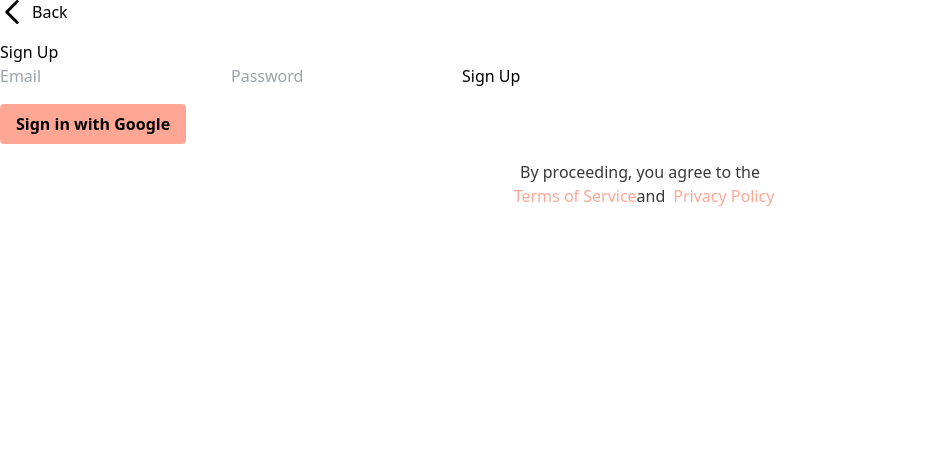
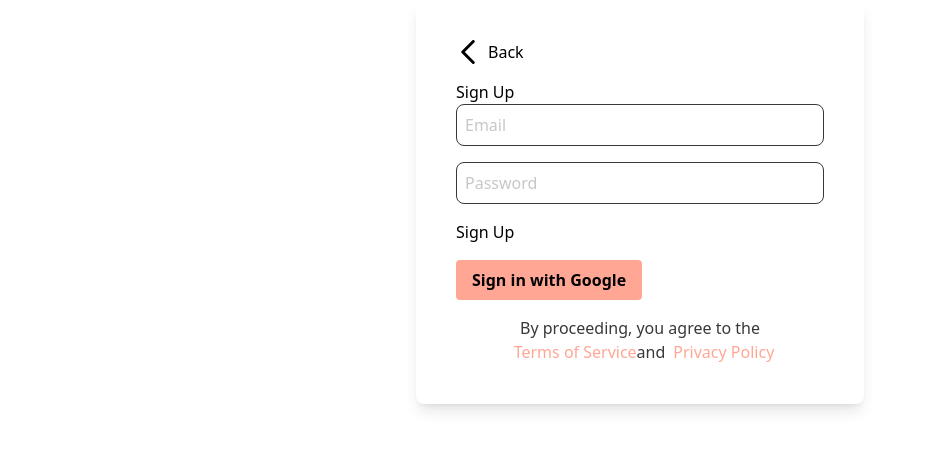
Before and after one commit to alexandermaat99/ThePatternsPlaceNewsletter, a Next.js app in the folder tpp-newsletter/: page /signup in a window 1280 px wide. Shown: the top 450 px of the page, without its empty margins (0-925 px from the left). Built offline with nearby package versions, Linux system fonts and the light colour scheme; no server answers.

Commit message:
som styling to sign up page

```diff
--- a/tpp-newsletter/app/signup/page.tsx
+++ b/tpp-newsletter/app/signup/page.tsx
@@ -79,6 +79,9 @@
   };
 
   return (
+    <div className="flex items-center justify-center z-50">
+      <div className="bg-white rounded-lg shadow-lg w-full max-w-md p-6 md:p-10 relative bg-tppWhite mx-10">
+        {" "}
         <div>
           {/* Back Button */}
           <div
@@ -92,6 +95,7 @@
           <h1>Sign Up</h1>
           <form onSubmit={handleSignup}>
             <input
+              className="w-full p-2 mb-4 border rounded-lg text-tppBlack placeholder:text-tppNotSelectedGray focus:outline-tppPink duration-400"
               type="email"
               placeholder="Email"
               value={email}
@@ -99,6 +103,7 @@
               required
             />
             <input
+              className="w-full p-2 mb-4 border rounded-lg text-tppBlack placeholder:text-tppNotSelectedGray focus:outline-tppPink duration-400"
               type="password"
               placeholder="Password"
               value={password}
@@ -127,5 +132,7 @@
             </span>
           </p>
         </div>
+      </div>
+    </div>
   );
 }
```
Lines whose indentation alone changed are shown as unchanged.
